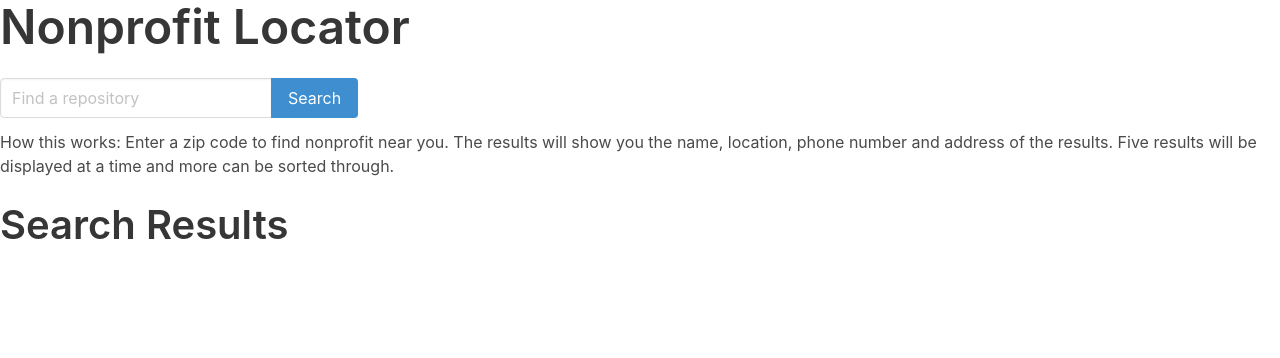
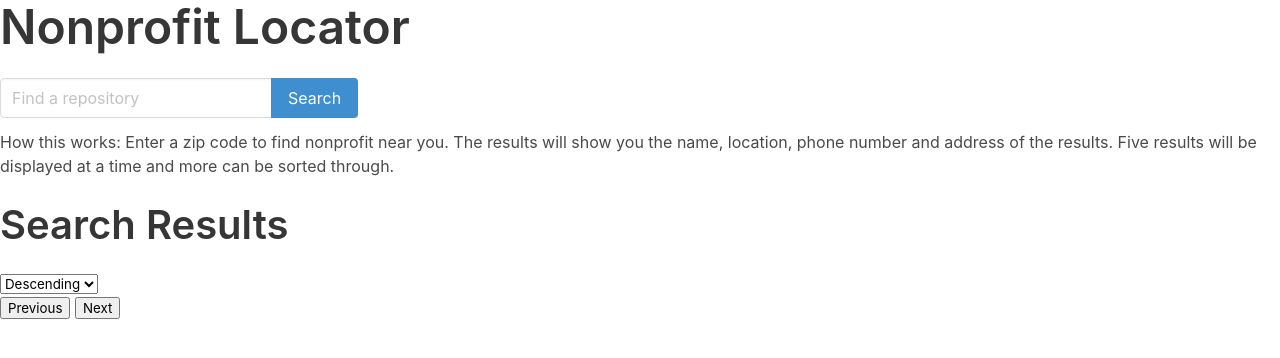
Before and after one commit to riraq/Nonprofit_Locator, a plain HTML site: page index.html in a window 1280 px wide. Drawn offline with nearby package versions, Linux system fonts and the light colour scheme; files that its build step writes are made by us from their sources.

Commit message:
added dropdown list for sorting; added buttons to navigate search results pages

```diff
--- a/index.html
+++ b/index.html
@@ -30,6 +30,12 @@
 
     <div>
         <h2 class="title is-2">Search Results</h2>
+        <select>
+            <option value="Descending">Descending</option>
+            <option value="Ascending">Ascending</option>
+            <option value="Miles Away">Miles Away</option>
+            <option value="Other">Other</option>
+        </select>
         <ul id="firstResult">
             <li></li>
             <li></li>
@@ -67,6 +73,9 @@
         </ul>
     </div>
 
+    <button>Previous</button>
+    <button>Next</button>
+
     <div id="mapid"></div>
 
     <script src="https://unpkg.com/leaflet@1.7.1/dist/leaflet.js"
```
